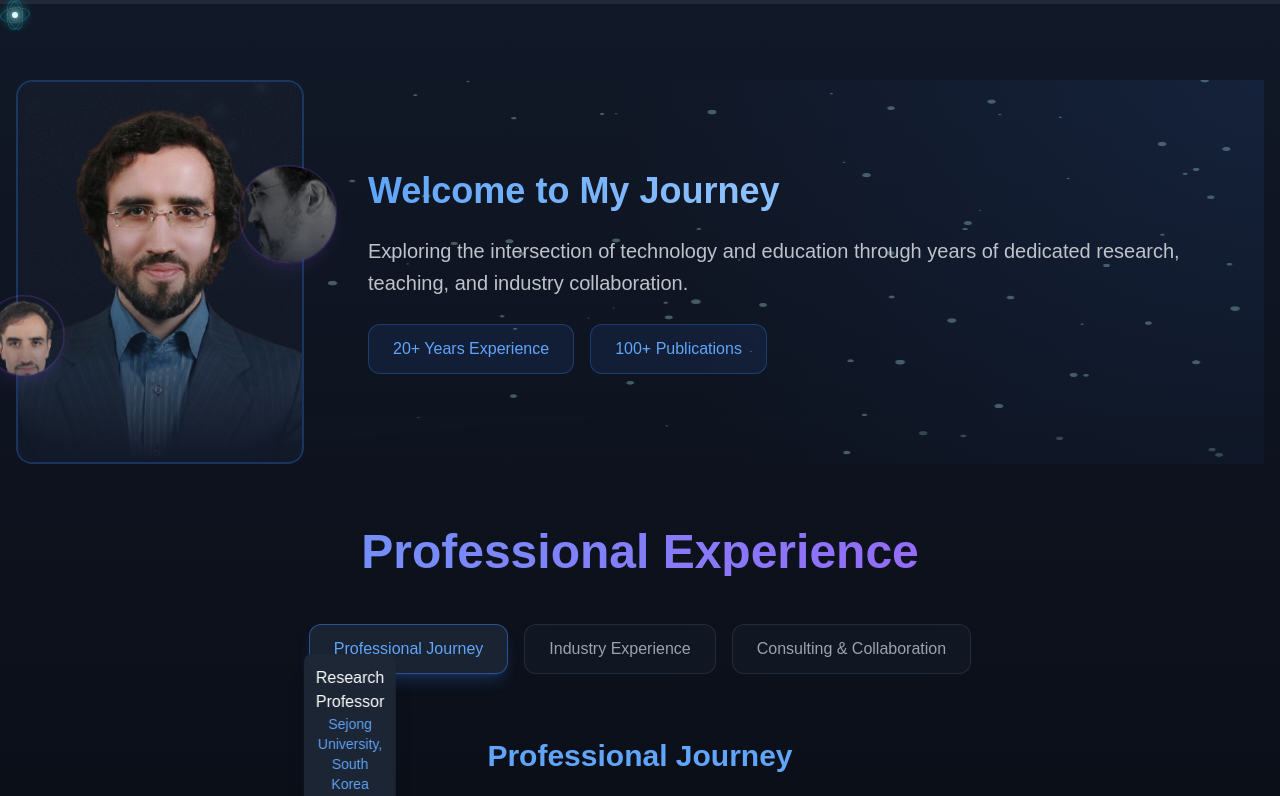
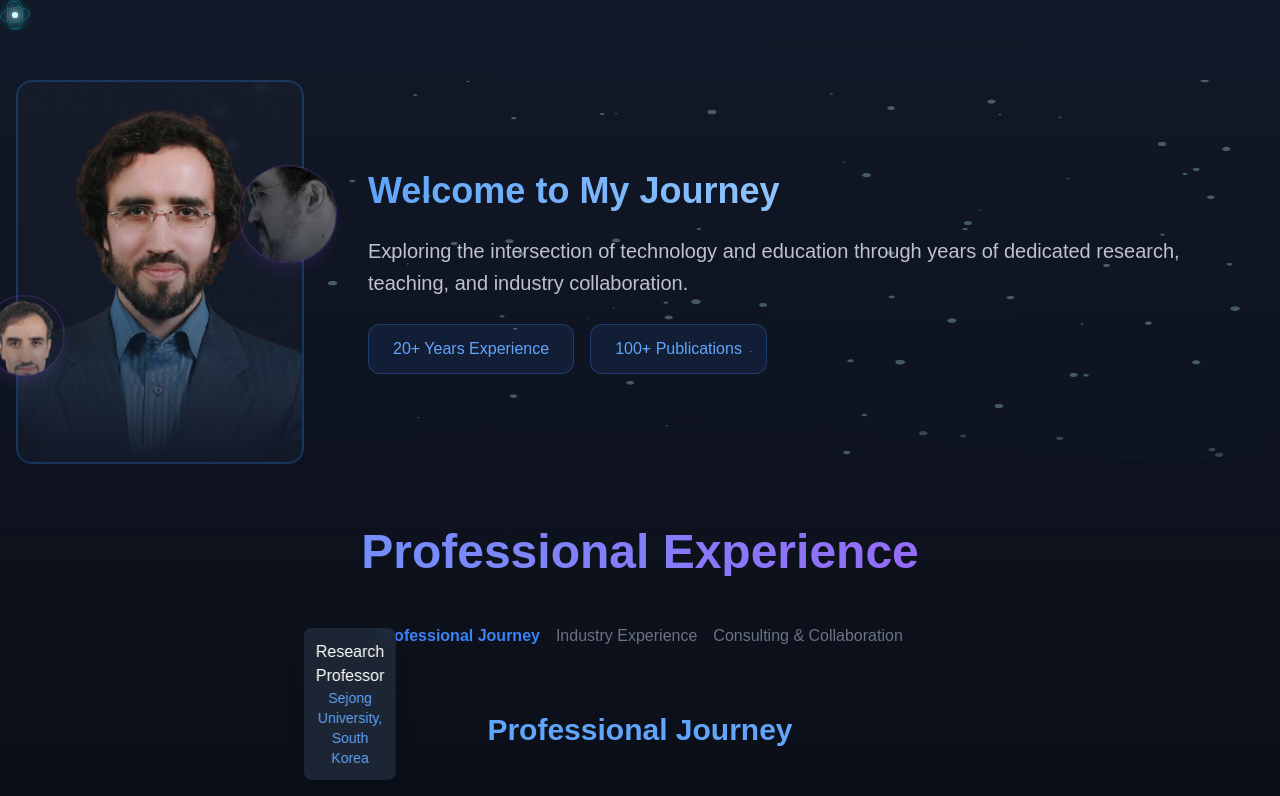
Before and after one commit to azizbekdevuz/dr-niaraki-website, a Next.js app: page /experience in a window 1280 px wide. Shown: the top 796 px of the page. Built offline with nearby package versions, Linux system fonts and the light colour scheme; a web font is replaced by a local one.

Commit message:
Add 'experience' page!

```diff
--- a/src/components/HeroExperience.tsx
+++ b/src/components/HeroExperience.tsx
@@ -18,12 +18,13 @@ const NoiseFilter = () => (
 );
 
 // Particle Effect Component
-const ParticleEffect = () => {
-  const canvasRef = useRef(null);
+const ParticleEffect: React.FC = () => {
+  const canvasRef = useRef<HTMLCanvasElement | null>(null);
   const [particleCount, setParticleCount] = useState(100);
 
   useEffect(() => {
     const canvas = canvasRef.current;
+    if (canvas) {
       const resizeCanvas = () => {
         canvas.width = window.innerWidth;
         canvas.height = window.innerHeight;
@@ -31,17 +32,18 @@ const ParticleEffect = () => {
       resizeCanvas();
       window.addEventListener('resize', resizeCanvas);
       return () => window.removeEventListener('resize', resizeCanvas);
+    }
   }, []);
 
   useEffect(() => {
     const canvas = canvasRef.current;
+    if (canvas) {
       const ctx = canvas.getContext('2d');
-    const particles = [];
+      const particles: { x: number; y: number; size: number; dx: number; dy: number }[] = [];
 
       canvas.width = window.innerWidth;
       canvas.height = window.innerHeight;
 
-    // Initialize particles
       for (let i = 0; i < particleCount; i++) {
         particles.push({
           x: Math.random() * canvas.width,
@@ -53,6 +55,7 @@ const ParticleEffect = () => {
       }
 
       const animateParticles = () => {
+        if (ctx) {  // Null check for ctx
           ctx.clearRect(0, 0, canvas.width, canvas.height);
           particles.forEach((p) => {
             p.x += p.dx;
@@ -65,8 +68,10 @@ const ParticleEffect = () => {
             ctx.fill();
           });
           requestAnimationFrame(animateParticles);
+        }
       };
       animateParticles();
+    }
   }, [particleCount]);
 
   return <canvas ref={canvasRef} className="absolute inset-0 w-full h-full pointer-events-none" />;
@@ -98,7 +103,13 @@ const ScrollProgress = () => {
 };
 
 // Stat Card Component
-const StatCard = ({ title, value }) => {
+interface StatCardProps {
+  title: string;
+  value: string;
+}
+
+// Stat Card Component
+const StatCard: React.FC<StatCardProps> = ({ title, value }) => {
   const [count, setCount] = useState(0);
   const { ref, inView } = useInView();
 
@@ -134,7 +145,15 @@ const StatCard = ({ title, value }) => {
 };
 
 // Floating Image Component
-const FloatingImage = ({ src, position, delay, showStats }) => {
+interface FloatingImageProps {
+  src: string;
+  position: string;
+  delay: number;
+  showStats: string;
+}
+
+// Floating Image Component
+const FloatingImage: React.FC<FloatingImageProps> = ({ src, position, delay, showStats }) => {
   const [isHovered, setIsHovered] = useState(false);
 
   return (
@@ -196,16 +215,12 @@ export const HeroExperience: React.FC = () => {
   }, [controls, inView]);
 
   return (
-    <div ref={ref} className="relative w-full mb-16" >
+    <div ref={ref} className="relative w-full mb-16">
       {/* Particle Effect with proper z-index */}
       <div className="absolute inset-0 z-0">
         {!prefersReducedMotion && <ParticleEffect />}
       </div>
       <NoiseFilter />
-      <ScrollProgress />
-
-      {/* Background Effects */}
-      <div className="absolute inset-0 bg-[radial-gradient(circle_at_top_right,rgba(59,130,246,0.1),transparent_50%)] pointer-events-none" />
 
       {/* Wave Divider */}
       <div className="absolute bottom-0 left-0 w-full overflow-hidden">
--- a/src/pages/experience.tsx
+++ b/src/pages/experience.tsx
@@ -1,12 +1,26 @@
 import React, { useState, useEffect } from 'react';
 import dynamic from 'next/dynamic';
 import { motion, AnimatePresence } from 'framer-motion';
-import { Briefcase, ChevronRight, Calendar, MapPin } from 'lucide-react';
+import { Briefcase, ChevronRight, Calendar } from 'lucide-react';
 import { HeroExperience } from '../components/HeroExperience';
+import { Dispatch, SetStateAction } from 'react';
 
 const RotatingAtomCursor = dynamic(() => import('../components/RotatingAtomCursor'), { ssr: false });
 
-const experienceData = [
+interface ExperienceData {
+  title?: string;
+  role?: string;
+  institution?: string;
+  organization?: string;
+  period: string;
+  additionalInformation?: string;
+  details?: string;
+  highlights: string[];
+  progressPercentage?: number;
+  location?: string;
+}
+
+const experienceData: ExperienceData[] = [
     {
       period: "March 2017 - Present",
       role: "Associate Professor",
@@ -191,20 +205,21 @@ const consultingData = [
     }
   ];
 
-const SectionNavigation = ({ activeSection, setActiveSection }) => {
+interface SectionNavigationProps {
+    activeSection: number;
+    setActiveSection: React.Dispatch<React.SetStateAction<number>>;
+}
+
+const SectionNavigation: React.FC<SectionNavigationProps> = ({ activeSection, setActiveSection }) => {
   return (
       <div className="flex justify-center gap-4 mb-16">
           {['Professional Journey', 'Industry Experience', 'Consulting & Collaboration'].map((section, idx) => (
               <motion.button
                   key={idx}
                   onClick={() => setActiveSection(idx)}
-            className={`px-6 py-3 rounded-xl backdrop-blur-lg ${
-              activeSection === idx
-                ? 'bg-gray-800/80 border-blue-500/50 text-blue-400 border shadow-lg shadow-blue-500/20'
-                : 'bg-gray-800/30 border-gray-700/50 text-gray-400 border hover:bg-gray-800/50'
-            }`}
-            whileHover={{ scale: 1.05 }}
-            whileTap={{ scale: 0.95 }}
+                  className={`${
+                      activeSection === idx ? 'text-blue-500 font-semibold' : 'text-gray-500'
+                  } transition-colors duration-300`}
               >
                   {section}
               </motion.button>
@@ -213,13 +228,19 @@ const SectionNavigation = ({ activeSection, setActiveSection }) => {
   );
 };
 
-const IndustrySection = ({ activeIndustryIndex, setActiveIndustryIndex }) => {
+interface IndustrySectionProps {
+  activeIndustryIndex: number;
+  setActiveIndustryIndex: React.Dispatch<React.SetStateAction<number>>;
+}
+
+const IndustrySection: React.FC<IndustrySectionProps> = ({ activeIndustryIndex, setActiveIndustryIndex }) => {
   useEffect(() => {
       const interval = setInterval(() => {
           setActiveIndustryIndex((prev) => (prev + 1) % industryExperienceData.length);
-      }, 5000);
+      }, 3000);
+
       return () => clearInterval(interval);
-    }, []);
+  }, [setActiveIndustryIndex]);
 
     return (
       <motion.div
@@ -247,7 +268,12 @@ const IndustrySection = ({ activeIndustryIndex, setActiveIndustryIndex }) => {
     );
   };
 
-const ConsultingSection = ({ activeConsultingIndex, setActiveConsultingIndex }) => {
+interface ConsultingSectionProps {
+    activeConsultingIndex: number;
+    setActiveConsultingIndex: React.Dispatch<React.SetStateAction<number>>;
+}
+
+const ConsultingSection: React.FC<ConsultingSectionProps> = ({ activeConsultingIndex, setActiveConsultingIndex }) => {
     useEffect(() => {
       const interval = setInterval(() => {
         setActiveConsultingIndex((prev) => (prev + 1) % consultingData.length);
@@ -281,7 +307,24 @@ const ConsultingSection = ({ activeConsultingIndex, setActiveConsultingIndex })
     );
   };
 
-const AdvancedTimeline = ({ activeIndex, setActiveIndex, data }) => {
+interface AdvancedTimelineProps {
+    activeIndex: number;
+    setActiveIndex: Dispatch<SetStateAction<number>>;
+    data: ({
+      title?: string;
+      role?: string;
+      institution?: string;
+      location?: string;
+      organization?: string;
+      period: string;
+      details?: string;
+      additionalInformation?: string;
+      highlights: string[];
+      progressPercentage: number;
+    })[];
+}
+
+const AdvancedTimeline: React.FC<AdvancedTimelineProps> = ({ activeIndex, setActiveIndex, data }) => {
     return (
       <div className="relative w-full py-16">
         {/* Timeline Bar */}
@@ -421,7 +464,7 @@ const AdvancedTimeline = ({ activeIndex, setActiveIndex, data }) => {
     );
 };
 
-const ProgressBar = ({ progress }) => (
+const ProgressBar = ({ progress }: { progress: number }) => (
     <div className="relative w-full h-2 bg-gray-800 rounded-full overflow-hidden">
       <motion.div
         className="absolute top-0 left-0 h-full bg-gradient-to-r from-blue-500 to-purple-500"
@@ -433,7 +476,21 @@ const ProgressBar = ({ progress }) => (
     </div>
 );
 
-const ExperienceCard = ({ data, index, isActive, onClick }) => (
+interface ExperienceCardProps {
+  data: ExperienceData;
+  index: number;
+  isActive: boolean;
+  onClick: () => void;
+}
+
+interface ExperienceCardProps {
+  data: ExperienceData;
+  index: number;
+  isActive: boolean;
+  onClick: () => void;
+}
+
+const ExperienceCard: React.FC<ExperienceCardProps> = ({ data, index, isActive, onClick }) => (
     <motion.div
       className={`relative ${isActive ? 'z-10' : 'z-0'}`}
       initial={{ opacity: 0, y: 50 }}
@@ -480,7 +537,7 @@ const ExperienceCard = ({ data, index, isActive, onClick }) => (
             {data.additionalInformation || data.details}
           </div>
 
-          <ProgressBar progress={data.progressPercentage} />
+          <ProgressBar progress={data.progressPercentage ?? 0} />
 
           <AnimatePresence>
             {isActive && (
@@ -555,7 +612,9 @@ const ExperienceCard = ({ data, index, isActive, onClick }) => (
                     <AdvancedTimeline
                       activeIndex={activeIndex}
                       setActiveIndex={setActiveIndex}
-                      data={experienceData}
+                      data={experienceData.map(exp => ({
+                        ...exp,
+                      progressPercentage: exp.progressPercentage ?? 0,}))}
                     />
                   <div className="space-y-6">
                     {experienceData.map((exp, idx) => (
```
Lines whose indentation alone changed are shown as unchanged.
